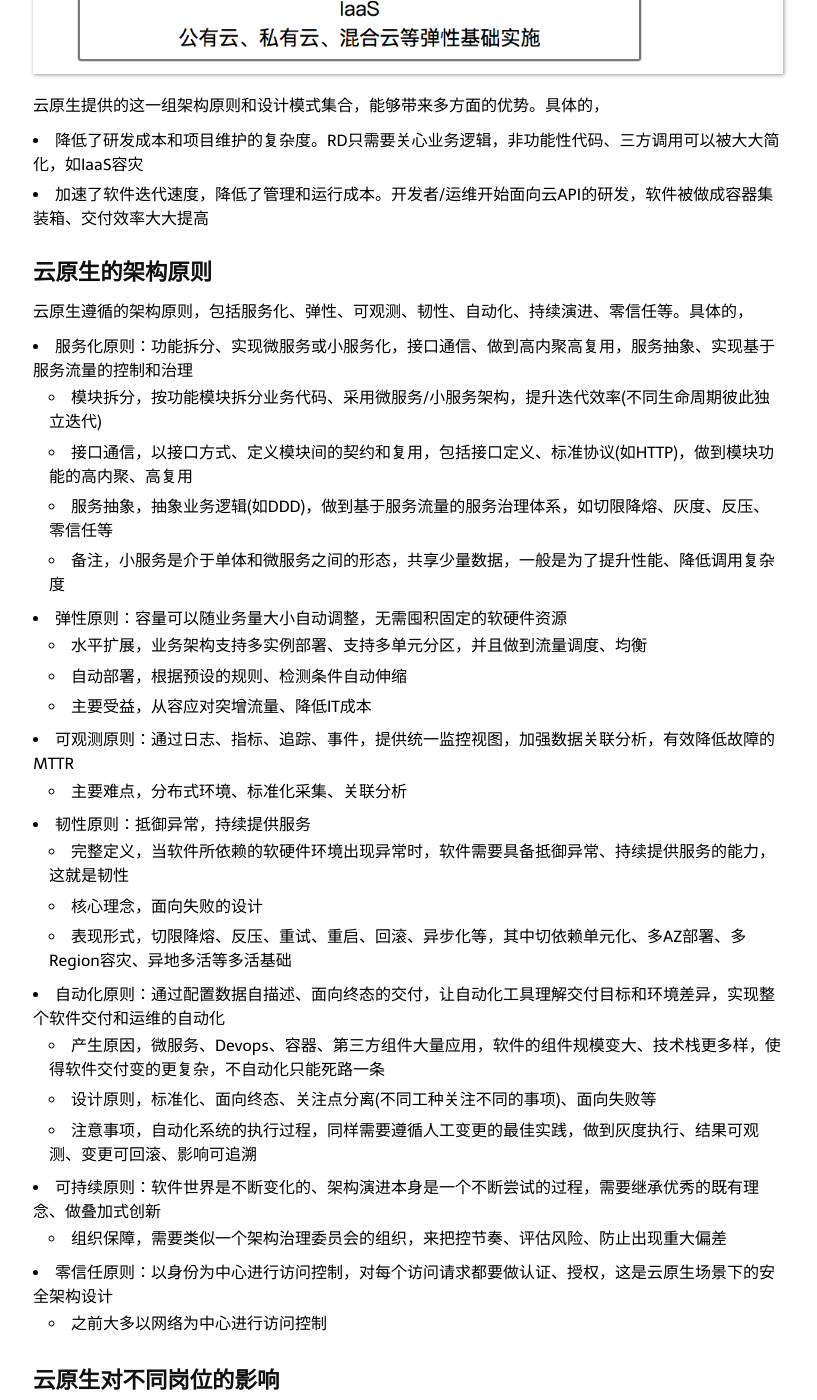
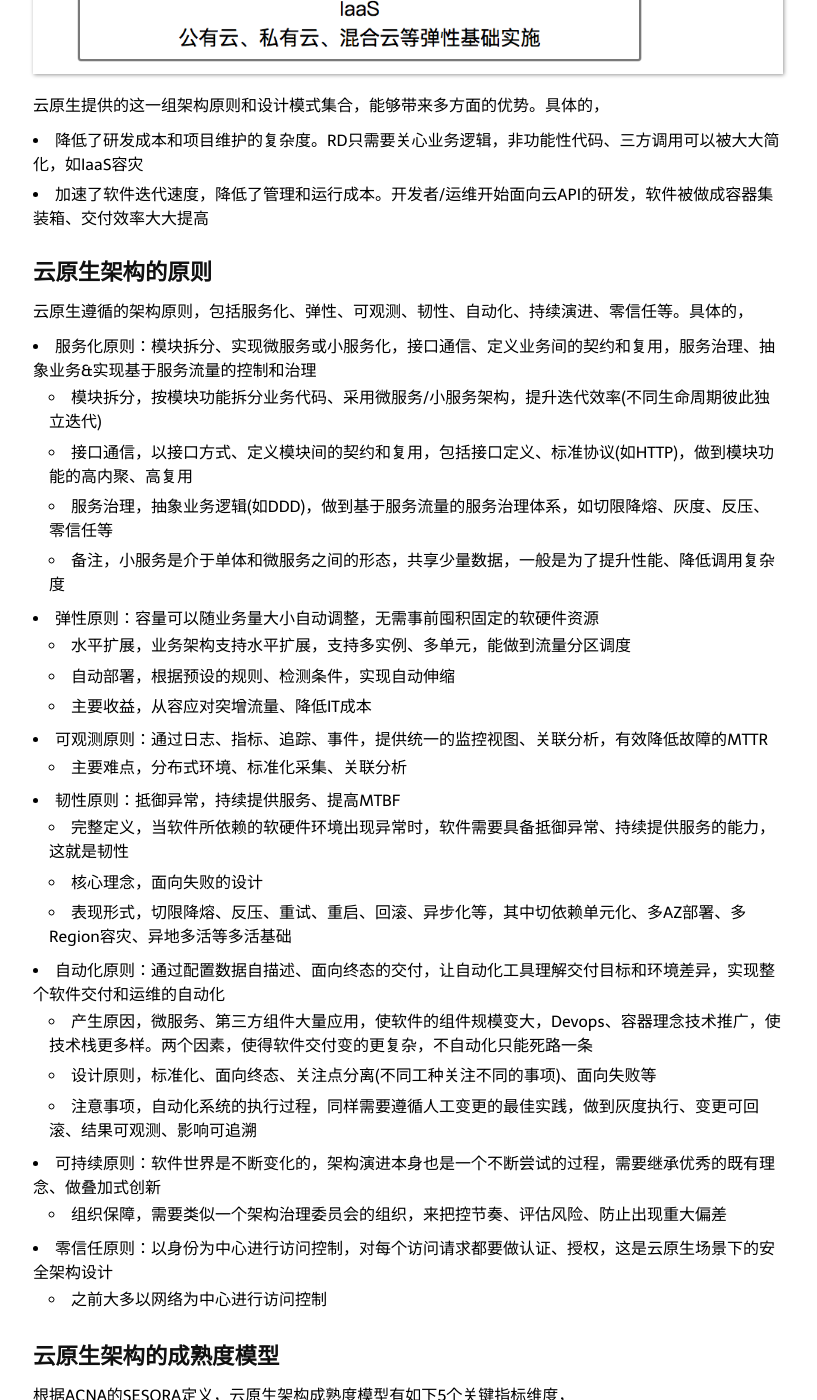
Before and after one commit to niean/niean.github.io, a Jekyll site: the page built from _posts/2021-06-30-infra-cloud-native.markdown, in a window 1280 px wide and 1400 px high, scrolled down 1024 px. Shown: the whole window, without its empty margins (232-1049 px from the left). Built offline with Jekyll 4.4.1, drawn with Linux system fonts in a browser that asks for light colours; comment, search, counter and statistics services are not loaded; some of the changed text lies outside the part shown.

Commit message:
update: cn

```diff
--- a/_posts/2021-06-30-infra-cloud-native.markdown
+++ b/_posts/2021-06-30-infra-cloud-native.markdown
@@ -31,32 +31,39 @@
 - 加速了软件迭代速度，降低了管理和运行成本。开发者/运维开始面向云API的研发，软件被做成容器集装箱、交付效率大大提高
 
 
-## 云原生的架构原则
+## 云原生架构的原则
 云原生遵循的架构原则，包括服务化、弹性、可观测、韧性、自动化、持续演进、零信任等。具体的，
 
-- 服务化原则：功能拆分、实现微服务或小服务化，接口通信、做到高内聚高复用，服务抽象、实现基于服务流量的控制和治理
-    - 模块拆分，按功能模块拆分业务代码、采用微服务/小服务架构，提升迭代效率(不同生命周期彼此独立迭代)
+- 服务化原则：模块拆分、实现微服务或小服务化，接口通信、定义业务间的契约和复用，服务治理、抽象业务&实现基于服务流量的控制和治理
+    - 模块拆分，按模块功能拆分业务代码、采用微服务/小服务架构，提升迭代效率(不同生命周期彼此独立迭代)
     - 接口通信，以接口方式、定义模块间的契约和复用，包括接口定义、标准协议(如HTTP)，做到模块功能的高内聚、高复用
-    - 服务抽象，抽象业务逻辑(如DDD)，做到基于服务流量的服务治理体系，如切限降熔、灰度、反压、零信任等
+    - 服务治理，抽象业务逻辑(如DDD)，做到基于服务流量的服务治理体系，如切限降熔、灰度、反压、零信任等
     - 备注，小服务是介于单体和微服务之间的形态，共享少量数据，一般是为了提升性能、降低调用复杂度
-- 弹性原则：容量可以随业务量大小自动调整，无需囤积固定的软硬件资源
-    - 水平扩展，业务架构支持多实例部署、支持多单元分区，并且做到流量调度、均衡
-    - 自动部署，根据预设的规则、检测条件自动伸缩
-    - 主要受益，从容应对突增流量、降低IT成本
-- 可观测原则：通过日志、指标、追踪、事件，提供统一监控视图，加强数据关联分析，有效降低故障的MTTR
+- 弹性原则：容量可以随业务量大小自动调整，无需事前囤积固定的软硬件资源
+    - 水平扩展，业务架构支持水平扩展，支持多实例、多单元，能做到流量分区调度
+    - 自动部署，根据预设的规则、检测条件，实现自动伸缩
+    - 主要收益，从容应对突增流量、降低IT成本
+- 可观测原则：通过日志、指标、追踪、事件，提供统一的监控视图、关联分析，有效降低故障的MTTR
     - 主要难点，分布式环境、标准化采集、关联分析
-- 韧性原则：抵御异常，持续提供服务
+- 韧性原则：抵御异常，持续提供服务、提高MTBF
     - 完整定义，当软件所依赖的软硬件环境出现异常时，软件需要具备抵御异常、持续提供服务的能力，这就是韧性
     - 核心理念，面向失败的设计
     - 表现形式，切限降熔、反压、重试、重启、回滚、异步化等，其中切依赖单元化、多AZ部署、多Region容灾、异地多活等多活基础
 - 自动化原则：通过配置数据自描述、面向终态的交付，让自动化工具理解交付目标和环境差异，实现整个软件交付和运维的自动化
-    - 产生原因，微服务、Devops、容器、第三方组件大量应用，软件的组件规模变大、技术栈更多样，使得软件交付变的更复杂，不自动化只能死路一条
+    - 产生原因，微服务、第三方组件大量应用，使软件的组件规模变大，Devops、容器理念技术推广，使技术栈更多样。两个因素，使得软件交付变的更复杂，不自动化只能死路一条
     - 设计原则，标准化、面向终态、关注点分离(不同工种关注不同的事项)、面向失败等
-    - 注意事项，自动化系统的执行过程，同样需要遵循人工变更的最佳实践，做到灰度执行、结果可观测、变更可回滚、影响可追溯
-- 可持续原则：软件世界是不断变化的、架构演进本身是一个不断尝试的过程，需要继承优秀的既有理念、做叠加式创新
+    - 注意事项，自动化系统的执行过程，同样需要遵循人工变更的最佳实践，做到灰度执行、变更可回滚、结果可观测、影响可追溯
+- 可持续原则：软件世界是不断变化的，架构演进本身也是一个不断尝试的过程，需要继承优秀的既有理念、做叠加式创新
     - 组织保障，需要类似一个架构治理委员会的组织，来把控节奏、评估风险、防止出现重大偏差
 - 零信任原则：以身份为中心进行访问控制，对每个访问请求都要做认证、授权，这是云原生场景下的安全架构设计
     - 之前大多以网络为中心进行访问控制
+
+## 云原生架构的成熟度模型
+根据ACNA的SESORA定义，云原生架构成熟度模型有如下5个关键指标维度，
+
+![zone](https://raw.githubusercontent.com/niean/niean.github.io/master/images/20210630/cnarchi-cmm.png)
+
+ACNA中将无服务（ServerLess）定义为关键指标，从当前的形势看，ServerLess产品尚处于探索期、不足以作为关键指标。
 
 
 ## 云原生对不同岗位的影响
--- a/_posts/2021-09-05-infra-multicloud-architecture.markdown
+++ b/_posts/2021-09-05-infra-multicloud-architecture.markdown
@@ -1,6 +1,6 @@
 ---
 layout: post
-title: CH云原生和多云架构实践
+title: 基于云原生的多云架构
 date: 2021-09-05 22:00
 tags:
   - thoughts
```
Also changed, not shown: images/20210630/cnarchi-cmm.png (added), 1 other file.
